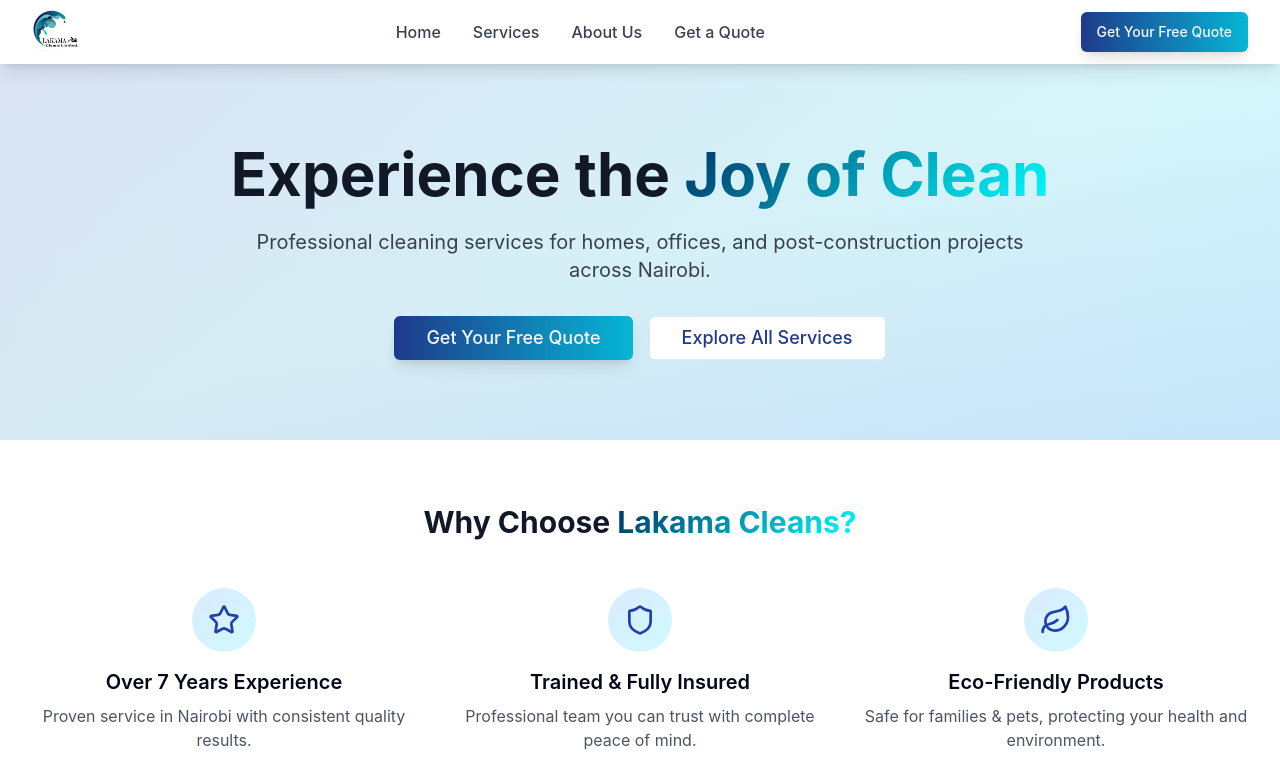
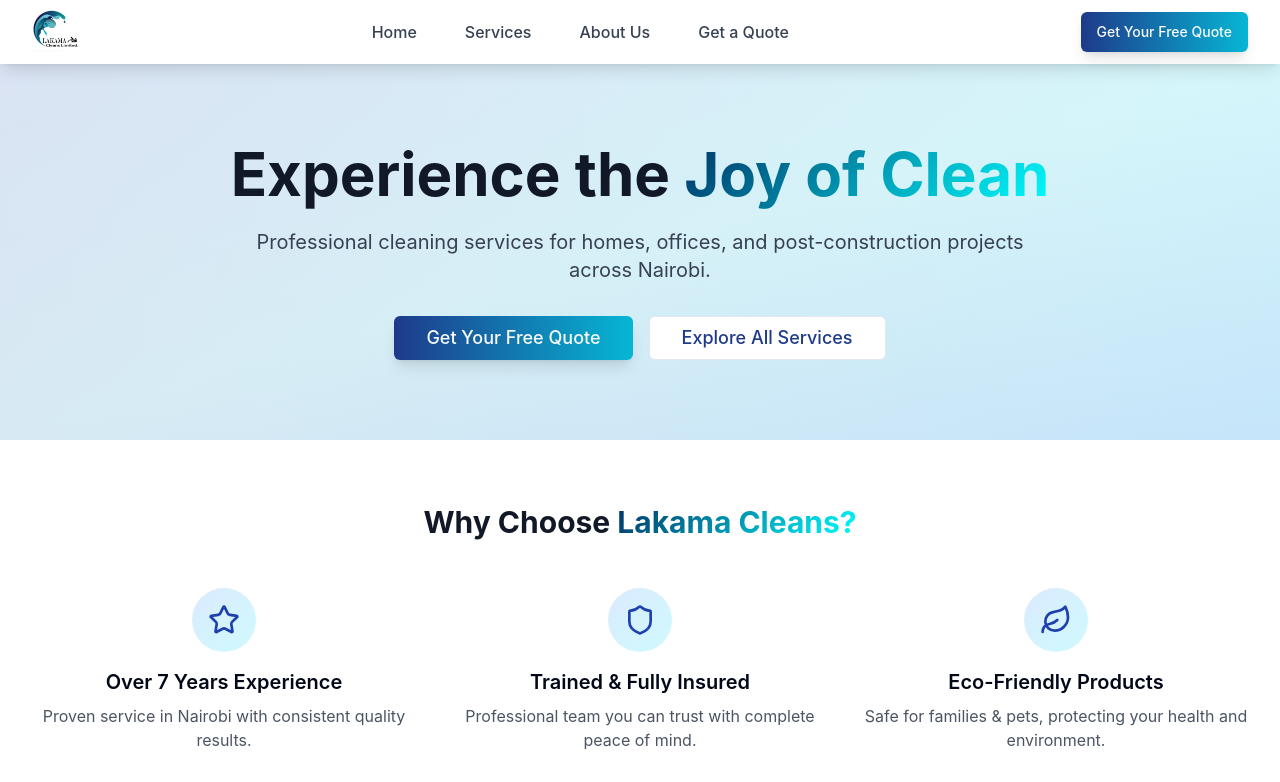
Before and after one commit to VictorNdiritu/lakama-clean-nairobi-glow, a React (Vite) app: page / in a window 1280 px wide. Shown: the top 782 px of the page. Built offline with nearby package versions, Linux system fonts and the light colour scheme.

Commit message:
Refactor: Improve navbar spacing
Adjust navbar layout to improve spacing of menu items.

```diff
--- a/src/components/Navbar.tsx
+++ b/src/components/Navbar.tsx
@@ -19,9 +19,8 @@ const Navbar = () => {
             />
           </Link>
 
-          {/* Desktop Navigation - Centered */}
-          <div className="hidden md:flex items-center justify-center flex-1">
-            <div className="flex items-center space-x-8">
+          {/* Desktop Navigation - Better distributed */}
+          <div className="hidden md:flex items-center space-x-12 flex-1 justify-center max-w-2xl">
             <Link to="/" className="text-gray-700 hover:text-blue-600 transition-colors font-medium">
               Home
             </Link>
@@ -34,7 +33,6 @@ const Navbar = () => {
             <Link to="/contact" className="text-gray-700 hover:text-blue-600 transition-colors font-medium">
               Get a Quote
             </Link>
-            </div>
           </div>
 
           {/* Get Your Free Quote Button - Right Position */}
```
Lines whose indentation alone changed are shown as unchanged.
